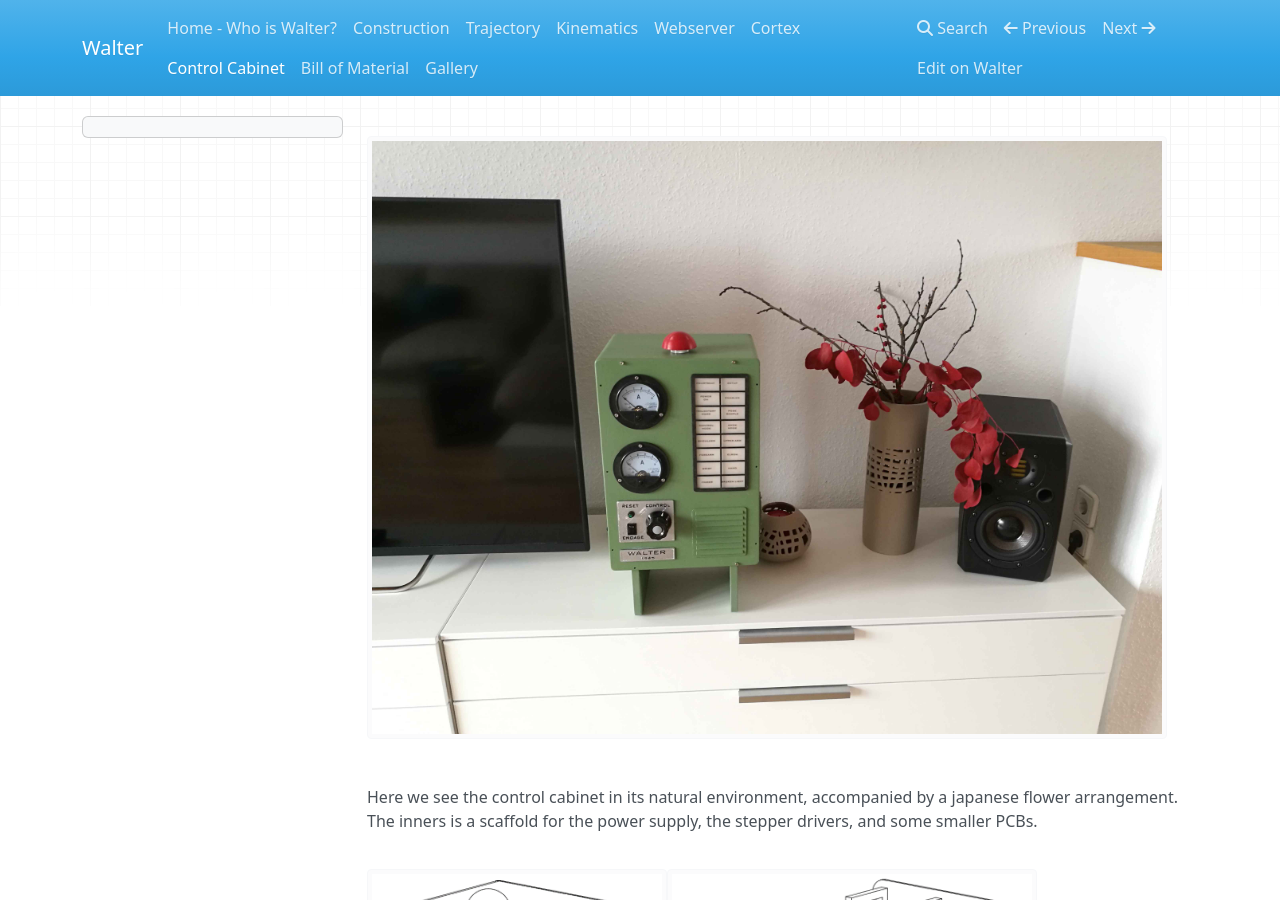
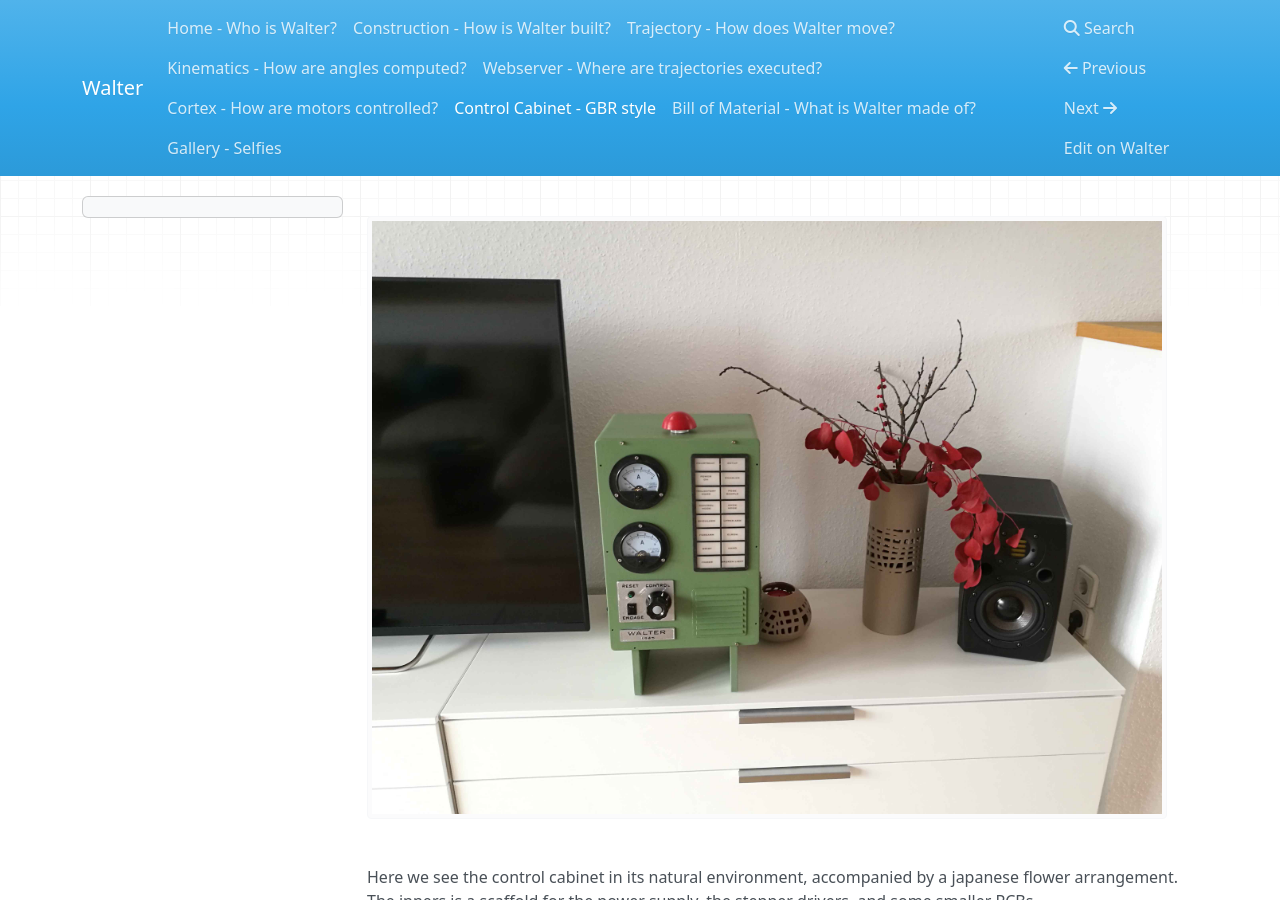
Before and after one commit to goergch/Walter, an MkDocs documentation site: the page built from docs/Control-Cabinet.md, in a window 1280 px wide and 900 px high. Built offline with MkDocs 1.6.1, drawn with Linux system fonts in a browser that asks for light colours; nearby versions of some CDN libraries; old or Windows-style settings are respelled for this version of MkDocs.

Commit message:
no message

```diff
--- a/mkdocs.yml
+++ b/mkdocs.yml
@@ -6,11 +6,11 @@ repo_authorr: 'Jochen Alt'
 site_description: Walter a vintage robot Arm
 pages:
     - 'Home - Who is Walter?': 'index.md'
-    - 'Construction': 'Construction.md'
-    - 'Trajectory': 'Trajectory.md'
-    - 'Kinematics': 'Kinematics.md'
-    - 'Webserver': 'Webserver.md'
-    - 'Cortex': 'Cortex.md'
-    - 'Control Cabinet': 'Control-Cabinet.md'
-    - 'Bill of Material': 'Bill-of-Material.md'
-    - 'Gallery': 'Gallery.md'
+    - 'Construction - How is Walter built?': 'Construction.md'
+    - 'Trajectory - How does Walter move?': 'Trajectory.md'
+    - 'Kinematics - How are angles computed?': 'Kinematics.md'
+    - 'Webserver - Where are trajectories executed?': 'Webserver.md'
+    - 'Cortex - How are motors controlled?': 'Cortex.md'
+    - 'Control Cabinet - GBR style': 'Control-Cabinet.md'
+    - 'Bill of Material - What is Walter made of?': 'Bill-of-Material.md'
+    - 'Gallery - Selfies': 'Gallery.md'
```
